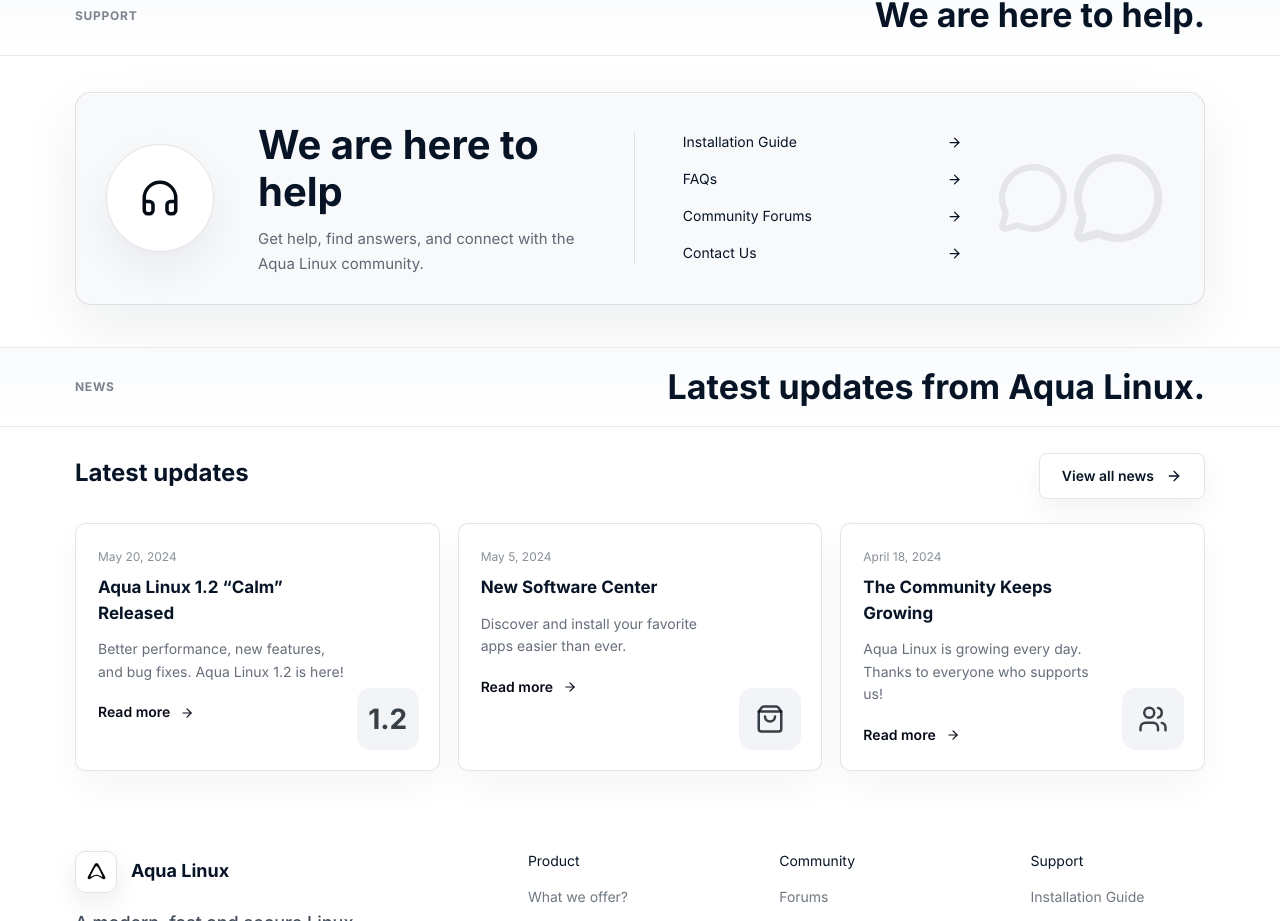
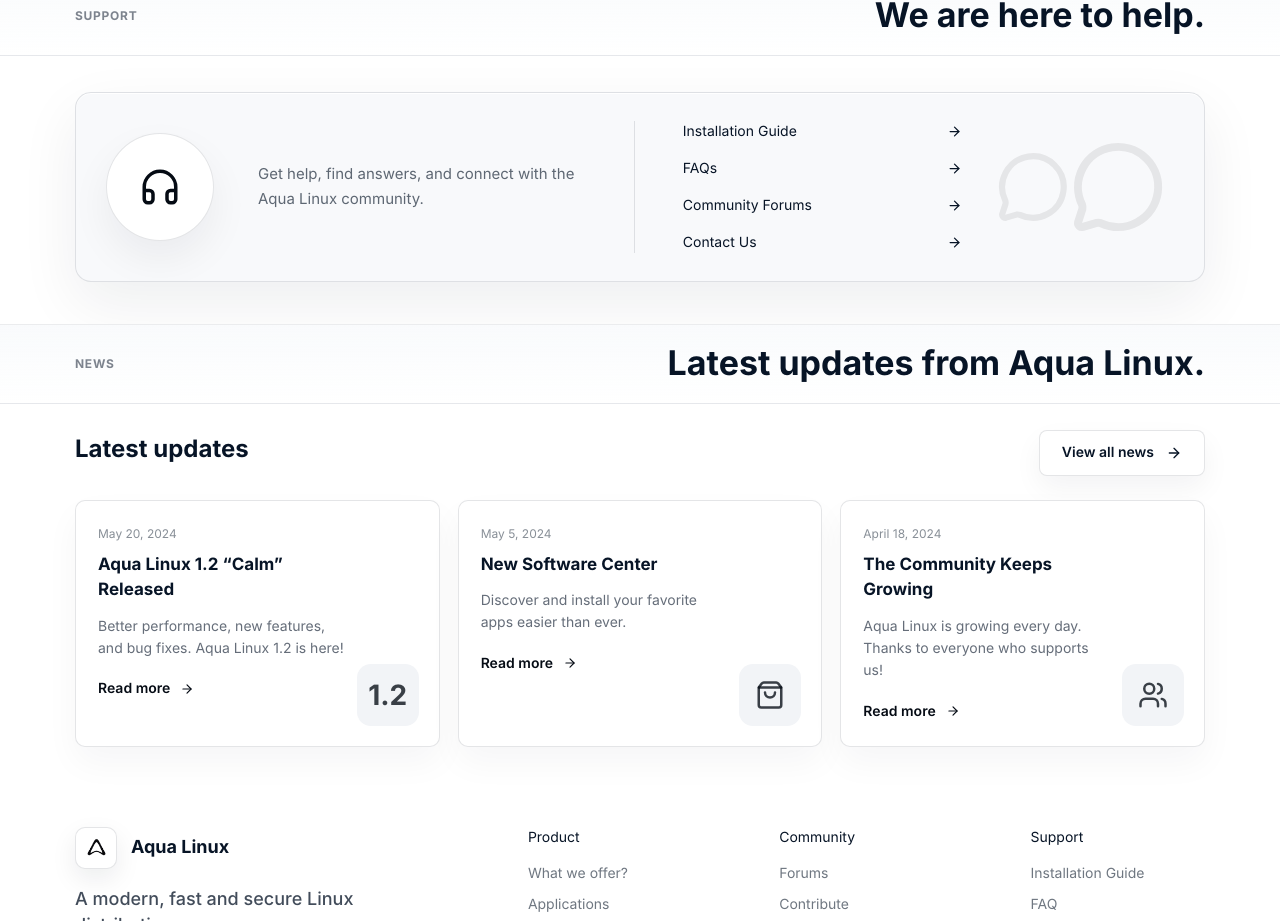
Before and after one commit to aqua-linux/aqua-website, a Next.js app: page / in a window 1280 px wide. Shown: the part 1939-2860 px from the top of the page. Built offline with nearby package versions, Linux system fonts and the light colour scheme.

Commit message:
Remove duplicate support heading

```diff
--- a/app/site.tsx
+++ b/app/site.tsx
@@ -176,7 +176,6 @@ export function WaitlistPanel() {
         <Headphones size={42} />
       </div>
       <div className="waitlist-copy">
-        <h2>We are here to help</h2>
         <p>
           Get help, find answers, and connect with the Aqua Linux community.
         </p>
```
Also changed, not shown: 1 other file (tests, documents, lock files or other folders).
